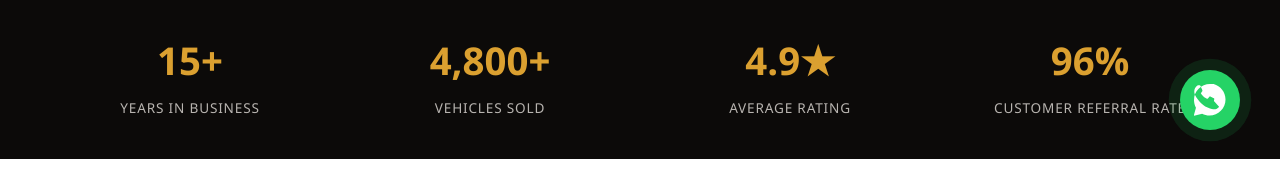
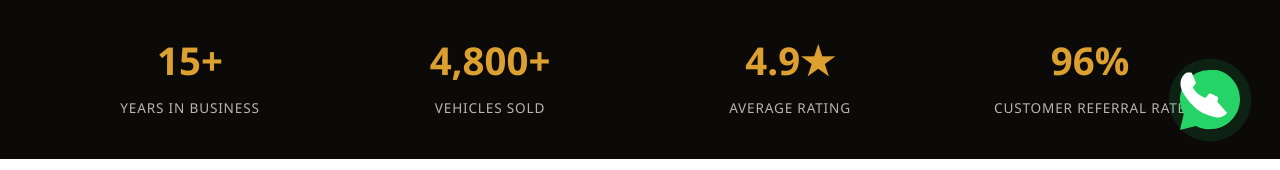
Before and after one commit to Atlasafrica001/ocienna-inc, a React (Vite) app: page / in a window 1280 px wide. Shown: the part 630-800 px from the top of the page. Built offline with nearby package versions, Linux system fonts and the light colour scheme; no server answers; a web font is replaced by a local one.

Commit message:
Fix WhatsApp icon layout and colors

```diff
--- a/src/components/WhatsAppButton/WhatsAppButton.module.scss
+++ b/src/components/WhatsAppButton/WhatsAppButton.module.scss
@@ -5,35 +5,31 @@
   position: fixed;
   bottom: v.$space-md;
   right: v.$space-md;
-  width: 60px;
-  height: 60px;
+  display: flex;
+  align-items: center;
+  justify-content: center;
+  z-index: 100;
+  transition: transform v.$duration-sm v.$ease-out;
+  animation: pulse 2s infinite ease-in-out;
+  border-radius: v.$radius-full;
+  box-shadow: v.$shadow-lg;
 
   @include m.respond(md) {
     bottom: v.$space-lg;
     right: v.$space-lg;
   }
-  background-color: #25d366; // Standard WhatsApp color
-  color: v.$color-white;
-  border-radius: v.$radius-full;
-  display: flex;
-  align-items: center;
-  justify-content: center;
-  box-shadow: v.$shadow-lg;
-  z-index: 100;
-  transition: transform v.$duration-sm v.$ease-out, background-color v.$duration-sm v.$ease-out;
-  animation: pulse 2s infinite ease-in-out;
 
   &:hover,
   &:focus-visible {
     transform: translateY(-4px) scale(1.05);
-    background-color: #128c7e;
     animation: none;
     box-shadow: 0 16px 40px rgba(37, 211, 102, 0.4);
   }
 
   svg {
-    width: 32px;
-    height: 32px;
+    width: 60px;
+    height: 60px;
+    display: block;
   }
 }
 
--- a/src/components/WhatsAppButton/WhatsAppButton.tsx
+++ b/src/components/WhatsAppButton/WhatsAppButton.tsx
@@ -9,8 +9,9 @@ export default function WhatsAppButton() {
       rel="noopener noreferrer"
       aria-label="Chat on WhatsApp"
     >
-      <svg viewBox="0 0 32 32" width="32" height="32" fill="currentColor">
-        <path d="M16 0c-8.837 0-16 7.163-16 16 0 2.775 0.713 5.375 1.95 7.663l-2.25 8.213 8.388-2.2c2.25 1.138 4.775 1.788 7.425 1.788 8.838 0 16-7.163 16-16s-7.163-16-16-16zM25.075 22.75c-0.425 1.225-2.475 2.213-3.7 2.45-1.075 0.213-2.513 0.475-7.788-1.7-6.375-2.625-10.425-9.15-10.738-9.563-0.313-0.425-2.575-3.413-2.575-6.525s1.625-4.638 2.225-5.263c0.6-0.625 1.3-0.775 1.725-0.775s0.838-0.013 1.188-0.013c0.35 0 0.813-0.138 1.275 0.988 0.588 1.425 1.438 3.513 1.563 3.775s0.25 0.588 0.1 0.9-0.225 0.5-0.45 0.813c-0.238 0.313-0.475 0.65-0.675 0.838-0.225 0.225-0.475 0.463-0.213 0.9 0.25 0.425 1.125 1.838 2.425 2.975 1.675 1.475 3.05 1.925 3.488 2.138 0.438 0.213 0.688 0.175 0.95-0.125 0.263-0.3 1.113-1.3 1.425-1.75s0.613-0.375 1.013-0.225c0.413 0.15 2.588 1.225 3.038 1.45s0.738 0.338 0.85 0.538c0.113 0.2 0.113 1.138-0.313 2.363z"/>
+      <svg viewBox="0 0 32 32" xmlns="http://www.w3.org/2000/svg">
+        <path d="M16 0C7.163 0 0 7.163 0 16c0 2.775.713 5.375 1.95 7.663L0 32l8.388-2.2C10.638 30.938 13.163 31.588 16 31.588c8.838 0 16-7.163 16-16s-7.163-16-16-16z" fill="#25d366"/>
+        <path d="M25.075 22.75c-.425 1.225-2.475 2.213-3.7 2.45-1.075.213-2.513.475-7.788-1.7-6.375-2.625-10.425-9.15-10.738-9.563-.313-.425-2.575-3.413-2.575-6.525s1.625-4.638 2.225-5.263c.6-.625 1.3-.775 1.725-.775s.838-.013 1.188-.013c.35 0 .813-.138 1.275.988.588 1.425 1.438 3.513 1.563 3.775s.25.588.1.9-.225.5-.45.813c-.238.313-.475.65-.675.838-.225.225-.475.463-.213.9.25.425 1.125 1.838 2.425 2.975 1.675 1.475 3.05 1.925 3.488 2.138.438.213.688.175.95-.125.263-.3 1.113-1.3 1.425-1.75s.613-.375 1.013-.225c.413.15 2.588 1.225 3.038 1.45s.738.338.85.538c.113.2.113 1.138-.313 2.363z" fill="#ffffff"/>
       </svg>
     </a>
   )
```
